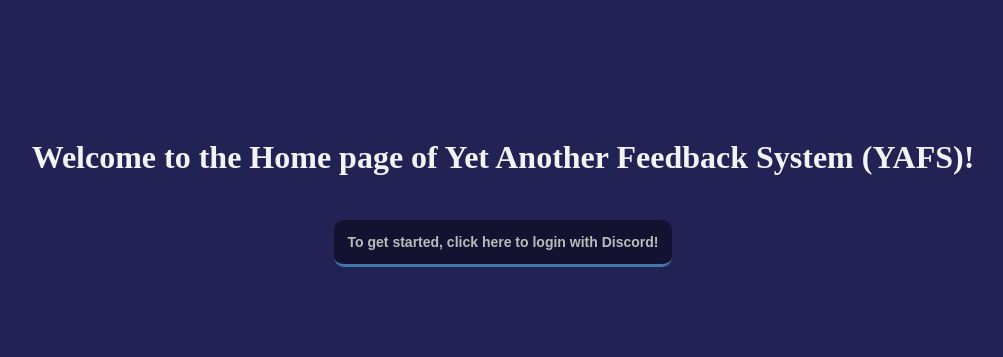
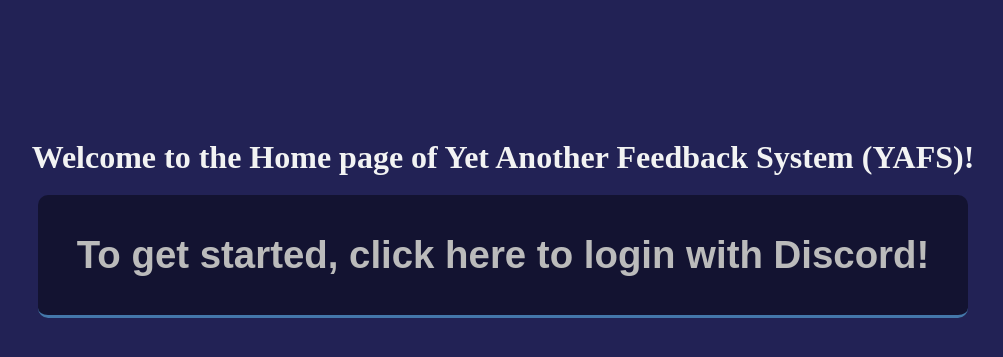
Before and after one commit to MikeyKirin/Discord-Feedback-System, a Flask app: page / in a window 1280 px wide. Shown: the top 357 px of the page, without its empty margins (137-1140 px from the left). Run offline with Flask 3, Linux system fonts and the light colour scheme; some libraries are stand-ins or nearby versions.

Commit message:
Update style.css

```diff
--- a/static/style.css
+++ b/static/style.css
@@ -90,7 +90,7 @@ th
 .home-buttons
 {
 	margin:0 auto;
-	font-size: 14px;
+	font-size: 3vw;
     text-align: center;
     width: 100%;
 }
@@ -231,7 +231,7 @@ th
 	float:left;
 	font-family:arial;
 	font-size:1.5em;
-	padding:1em 15px;
+	padding:1em 10px;
 	text-align:center;
 	text-decoration:none;
 	height:30px;
```
